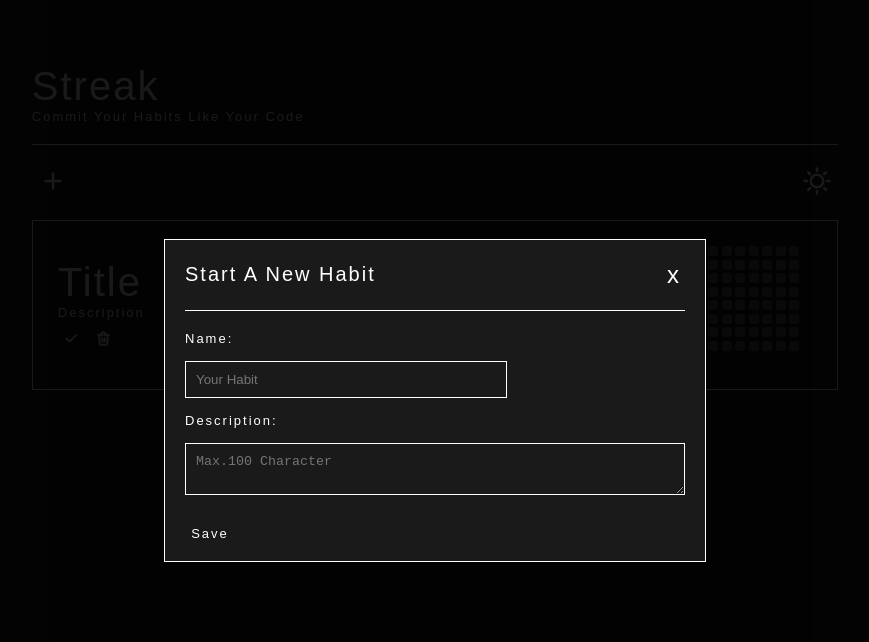
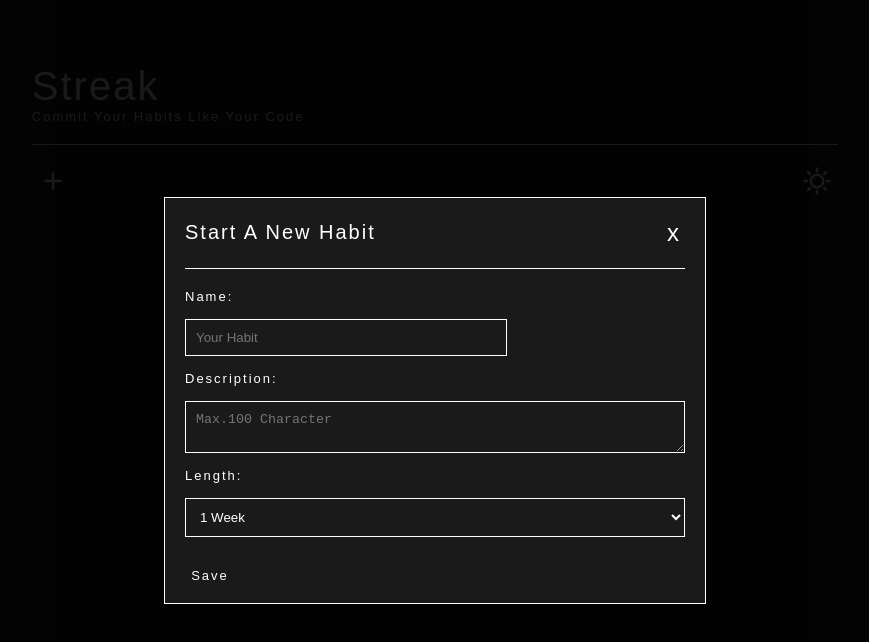
Before and after one commit to peoul/streak, a React (Vite) app: page / in a window 1280 px wide. Both pictures are taken after a click on the button 257 px from the left and 182 px from the top of the page. Shown: the top 642 px of the page, without its empty margins (205-1074 px from the left). Built offline with nearby package versions, Linux system fonts and the light colour scheme; a web font is replaced by a local one.

Commit message:
feat - Adding to Habits (working)

```diff
--- a/src/App.tsx
+++ b/src/App.tsx
@@ -1,4 +1,4 @@
-import { useEffect, useState } from "react";
+import { useEffect, useState, type KeyboardEvent } from "react";
 import "./App.css";
 import Add from "./assets/add.svg?react";
 import Night from "./assets/night.svg?react";
@@ -6,10 +6,15 @@ import Light from "./assets/sun.svg?react";
 
 import HabitCard from "./components/HabitCard";
 import Modal from "./components/Modal";
+import { getAllHabits, saveHabit } from "./utils/habitUtils";
 
 function App() {
   const [isDark, setIsDark] = useState(true);
   const [isOpen, setIsOpen] = useState(false);
+
+  const [name, setName] = useState("");
+  const [description, setDescription] = useState("");
+  const [length, setLength] = useState(1);
 
   const isDarkHandler = () => {
     setIsDark((prev) => !prev);
@@ -17,6 +22,46 @@ function App() {
 
   const setIsOpenHandler = () => {
     setIsOpen((prev) => !prev);
+  };
+
+  const onChangeHandler = (e: React.ChangeEvent<HTMLSelectElement>) => {
+    setLength(parseInt(e.target.value));
+  };
+
+  const onChangeNameHandler = (e: React.ChangeEvent<HTMLInputElement>) => {
+    setName(e.target.value);
+  };
+
+  const onChangeDescriptionHandler = (
+    e: React.ChangeEvent<HTMLTextAreaElement>
+  ) => {
+    const desc = e.target.value;
+
+    if (desc.length <= 100) {
+
+      setDescription(desc);
+    }
+  };
+
+  const onSaveHandler = async (e: React.MouseEvent<HTMLButtonElement>) => {
+    e.preventDefault();
+
+    if (!name.trim() || !description.trim()) {
+      console.log("Please fill in all fields");
+      return;
+    }
+    try {
+      await saveHabit(name, description, length);
+
+      setName("");
+      setDescription("");
+      setLength(1);
+
+      setIsOpenHandler();
+
+    } catch (e) {
+      console.error("Failed to save:", e);
+    }
   };
 
   useEffect(() => {
@@ -35,10 +80,29 @@ function App() {
       >
         <div className="modal-input">
           <p>Name: </p>
-          <input placeholder="Your Habit" /> {/* This goes in body */}
+          <input
+            placeholder="Your Habit"
+            value={name}
+            onChange={onChangeNameHandler}
+          />
           <p>Description:</p>
-          <textarea placeholder="Max.100 Character" />
-          <button>Save</button> {/* This goes in body */}
+          <textarea
+            placeholder="Max.100 Character"
+            maxLength={100}
+            value={description}
+            onChange={onChangeDescriptionHandler}
+          />
+          <p>Length:</p>
+          <select value={length} onChange={onChangeHandler}>
+            <option value="1">1 Week</option>
+            <option value="2">2 Weeks</option>
+            <option value="4">4 Weeks</option>
+            <option value="8">8 Weeks</option>
+            <option value="12">12 Weeks</option>
+            <option value="26">26 Weeks (6 months)</option>
+            <option value="52">52 Weeks (1 year)</option>
+          </select>
+          <button onClick={onSaveHandler}>Save</button>
         </div>
       </Modal>
       <div className="header">
@@ -59,7 +123,7 @@ function App() {
         </div>
 
         <div className="habit-list">
-          <HabitCard />
+
         </div>
       </div>
     </>
--- a/src/components/HabitCard.css
+++ b/src/components/HabitCard.css
@@ -48,12 +48,11 @@
 }
 
 .square {
-  width: 7px;
-  height: 7px;
-  border-radius: 2px;
+  width: 14px;
+  height: 14px;
+  border-radius: 5px;
   background-color: var(--text-color);
   opacity: 0.3;
-  flex-shrink: 0;
 }
 
 .square.completed {
@@ -63,12 +62,8 @@
 
 @media screen and (min-width: 1000px) {
   .right-side {
-    width: 80%;
+    width: 70%;
     margin-top: 0px;
   }
-  .square {
-  width: 10px;
-  height: 10px;
-   border-radius: 3px;
-  }
+
 }
--- a/src/components/HabitCard.tsx
+++ b/src/components/HabitCard.tsx
@@ -4,11 +4,17 @@ import Trash from "../assets/trash.svg?react"
 import Done from "../assets/done.svg?react"
 
 const HabitCard = ({ habit, completions, onCommit }: HabitCardProps) => {
+
+  console.log(habit)
+  console.log(completions)
+
   return (
     <div className="habit-card">
       <div className="left-side">
         <h1>Title</h1>
         <p>Description</p>
+        <p>Start Date: {"10-10-2025"}</p>
+
         <div className="toolkit-card">
           <button title="Commit"><Done className="toolkit-icon"/></button>
           <button title="Delete Habit :< "><Trash className="toolkit-icon"/></button>
--- a/src/components/Modal.css
+++ b/src/components/Modal.css
@@ -4,13 +4,12 @@
   left: 0;
   width: 100%;
   height: 100%;
-  background-color: rgba(0, 0, 0, 0.9);  /* dark semi-transparent */
+  background-color: rgba(0, 0, 0, 0.9); /* dark semi-transparent */
   display: flex;
   justify-content: center;
   align-items: center;
-  z-index: 1000;  /* appear above everything */
+  z-index: 1000; /* appear above everything */
 }
-
 
 .modal-content {
   background-color: var(--bg-color);
@@ -19,7 +18,7 @@
   max-width: 500px;
   width: 90%;
   max-height: 80vh;
-  overflow-y: auto;  /* scroll if content is too tall */
+  overflow-y: auto; /* scroll if content is too tall */
 }
 
 .modal-content h1 {
@@ -34,14 +33,14 @@
   margin: 0;
 }
 
-.modal-content-header{
+.modal-content-header {
   display: flex;
-  flex-direction: row ;
+  flex-direction: row;
   justify-content: space-between;
   align-items: center;
 }
 
-.modal-content{
+.modal-content {
   display: flex;
   flex-direction: column;
 }
@@ -50,31 +49,42 @@
   width: 100%;
 }
 
-.modal-input{
+.modal-input {
   display: flex;
   flex-direction: column;
-  gap:15px
+  gap: 15px;
 }
 
-
-.modal-input input{
+.modal-input input {
   background: transparent;
   border: none;
   border: 1px solid var(--text-color);
   padding: 10px;
   width: 60%;
-  color: var(--text-color)
+  color: var(--text-color);
 }
 
-.modal-input textarea{
+.modal-input textarea {
   background-color: transparent;
   border: none;
   padding: 10px;
   border: 1px solid var(--text-color);
-  color: var(--text-color)
+  color: var(--text-color);
 }
 
-.modal-input button{
+.modal-input select {
+  background-color: transparent;
+  border: 1px solid var(--text-color);
+  padding: 10px;
+  color: var(--text-color);
+}
+
+.modal-input select option {
+  background-color: var(--bg-color);  /* match your theme */
+  color: var(--text-color);
+}
+
+.modal-input button {
   width: 10%;
   background-color: transparent;
   border: none;
@@ -85,10 +95,7 @@
   padding: 0px;
   letter-spacing: 2px;
   margin-top: 1rem;
-
 }
-
-
 
 .modal-close {
   background: none;
--- a/src/db.ts
+++ b/src/db.ts
@@ -5,6 +5,7 @@ interface Habit {
   name: string;
   description:string;
   createdAt: Date;
+  length: number;
 }
 
 interface Completion {
--- /dev/null
+++ b/src/utils/habitUtils.ts
@@ -0,0 +1,22 @@
+import { db } from "../db";
+
+export const saveHabit = async (
+  name: string,
+  description: string,
+  length: number
+) => {
+  const habitId = await db.habits.add({
+    name,
+    description,
+    length: length,
+    createdAt: new Date(),
+  });
+
+  return habitId;
+};
+
+export const getAllHabits = async () => {
+    const habits = await db.habits.toArray()
+
+    return habits
+};
```
